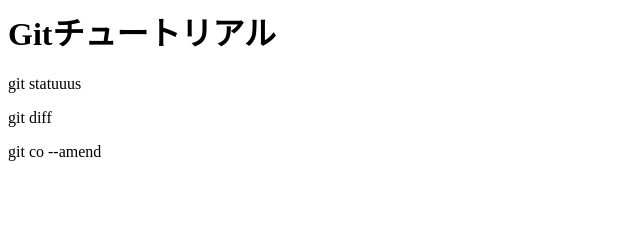
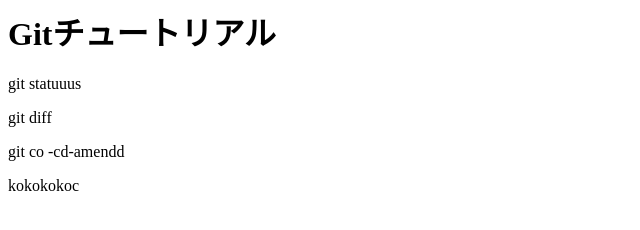
Before and after one commit to deguchi-daichi/git_tutorial, a plain HTML site: page index.html in a window 1280 px wide. Shown: the whole page, without its empty margins (0-640 px from the left). Drawn offline with Linux system fonts and the light colour scheme.

Commit message:
conffffffffffff

```diff
--- a/index.html
+++ b/index.html
@@ -1,4 +1,5 @@
 <h1>Gitチュートリアル</h1>
 <p>git statuuus</p>
 <p>git diff</p>
-<p>git co --amend</p>
+<p>git co -cd-amendd</p>
+<p>kokokokoc</p>
```
